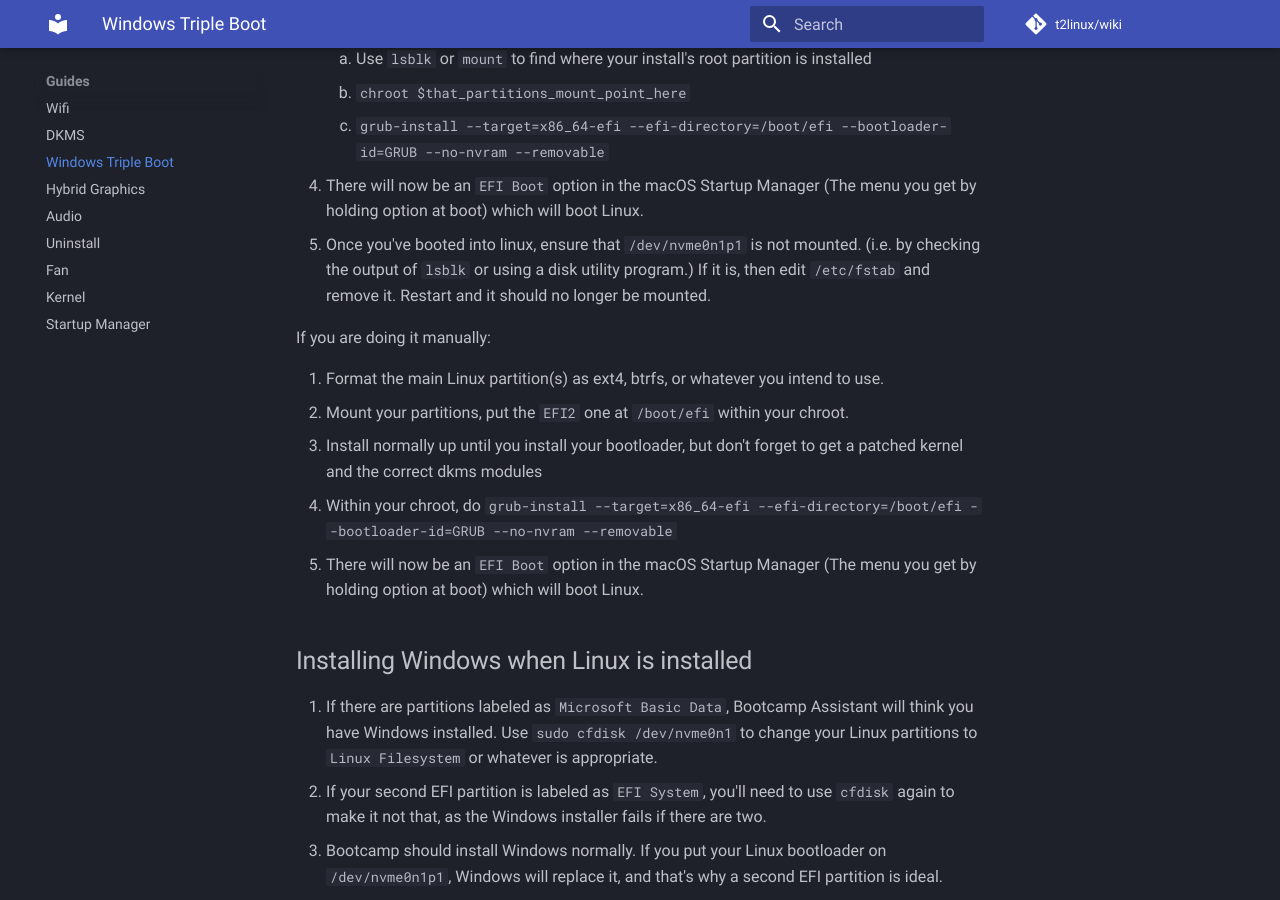
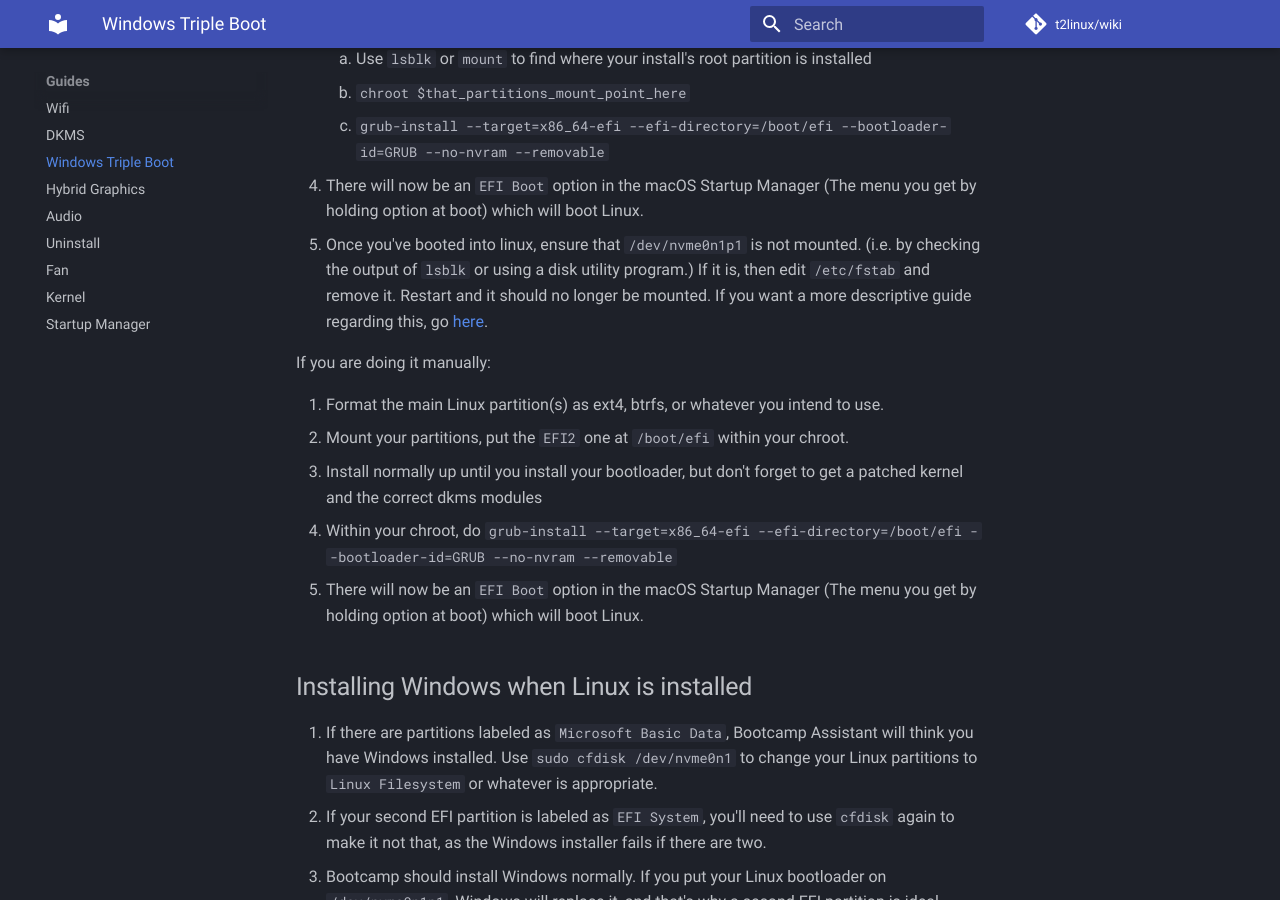
Before and after one commit to t2linux/wiki, an MkDocs documentation site: the page built from docs/guides/windows.md, in a window 1280 px wide and 900 px high, scrolled down 3093 px. Built offline with MkDocs 1.6.1 and Material for MkDocs 9.7.7, drawn with Linux system fonts in a browser that asks for light colours; comment, search, counter and statistics services are not loaded.

Commit message:
Update windows.md (#65)
* Update windows.md

* Update windows.md

```diff
--- a/docs/guides/windows.md
+++ b/docs/guides/windows.md
@@ -77,7 +77,7 @@ If you are using an interactive installer:
     3. `grub-install --target=x86_64-efi --efi-directory=/boot/efi --bootloader-id=GRUB --no-nvram --removable`
 
 4. There will now be an `EFI Boot` option in the macOS Startup Manager (The menu you get by holding option at boot) which will boot Linux.
-5. Once you've booted into linux, ensure that `/dev/nvme0n1p1` is not mounted. (i.e. by checking the output of `lsblk` or using a disk utility program.) If it is, then edit `/etc/fstab` and remove it. Restart and it should no longer be mounted.
+5. Once you've booted into linux, ensure that `/dev/nvme0n1p1` is not mounted. (i.e. by checking the output of `lsblk` or using a disk utility program.) If it is, then edit `/etc/fstab` and remove it. Restart and it should no longer be mounted. If you want a more descriptive guide regarding this, go [here](https://github.com/AdityaGarg8/efi-mount-bug-fix).
 
 If you are doing it manually:
 
```
